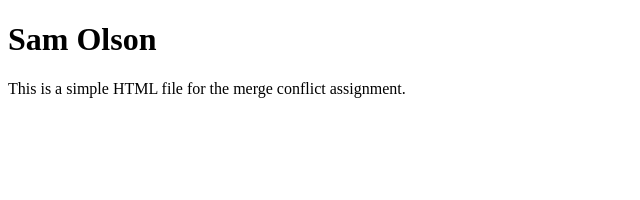
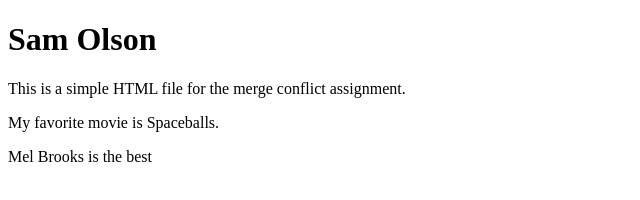
Before and after one commit to SJOlson7/sam-olson-assignment-4, a plain HTML site: page index.html in a window 1280 px wide. Shown: the whole page, without its empty margins (0-640 px from the left). Drawn offline with Linux system fonts and the light colour scheme.

```diff
--- a/index.html
+++ b/index.html
@@ -8,5 +8,7 @@
 <body>
     <h1>Sam Olson</h1>
     <p>This is a simple HTML file for the merge conflict assignment.</p>
+    <p>My favorite movie is Spaceballs.</p>
+    <p>Mel Brooks is the best</p>
 </body>
 </html>
```
